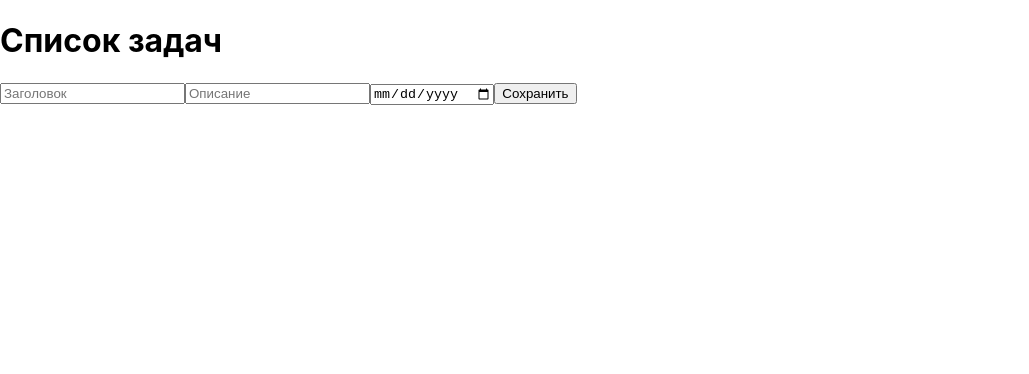
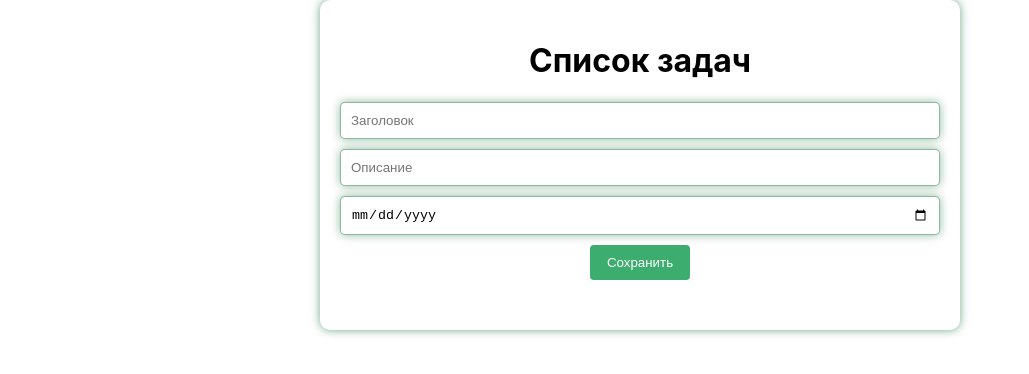
Before and after one commit to KrisGurach/test-task-list, a React (Create React App) app: page / in a window 1280 px wide. Shown: the top 374 px of the page, without its empty margins (0-1029 px from the left). Built offline with nearby package versions, Linux system fonts and the light colour scheme.

Commit message:
style css form

```diff
--- a/src/App.css
+++ b/src/App.css
@@ -36,3 +36,45 @@
     transform: rotate(360deg);
   }
 }
+
+.container {
+  max-width: 600px;
+  margin: auto;
+  background: white;
+  padding: 20px;
+  border-radius: 10px;
+  box-shadow: 0 0 10px rgba(2, 99, 42, 0.559);
+}
+
+.title {
+  text-align: center;
+}
+
+.form {
+  display: flex;
+  flex-direction: column;
+  margin-bottom: 30px;
+}
+
+.input {
+  margin-bottom: 10px;
+  padding: 10px;
+  border: 1px solid rgba(2, 99, 42, 0.453);
+  box-shadow: 0 0 10px rgba(2, 99, 42, 0.444);
+  border-radius: 5px;
+}
+
+.button-save {
+  align-self: center;
+  width: 100px;
+  padding: 10px;
+  background-color: rgba(10, 151, 73, 0.79);
+  color: white;
+  border: none;
+  border-radius: 4px;
+  cursor: pointer;
+}
+
+.button-save:hover {
+  background-color:  rgb(10, 151, 73);
+}
--- a/src/App.js
+++ b/src/App.js
@@ -4,23 +4,26 @@ import "./App.css";
 const App = () => {
    return (
   <div className="container">
-    <h1>Список задач</h1>
-    <form>
+    <h1 className="title">Список задач</h1>
+    <form className="form">
       <input
+        className="input"
         type="text"
         placeholder="Заголовок"
         required
       />
       <input
+        className="input"
         type="text"
         placeholder="Описание"
         required
       />
       <input
+        className="input"
         type="date"
         required
       />
-      <button type="submit">Сохранить</button>
+      <button className="button-save" type="submit">Сохранить</button>
     </form>
     <ul>
     </ul>
```
